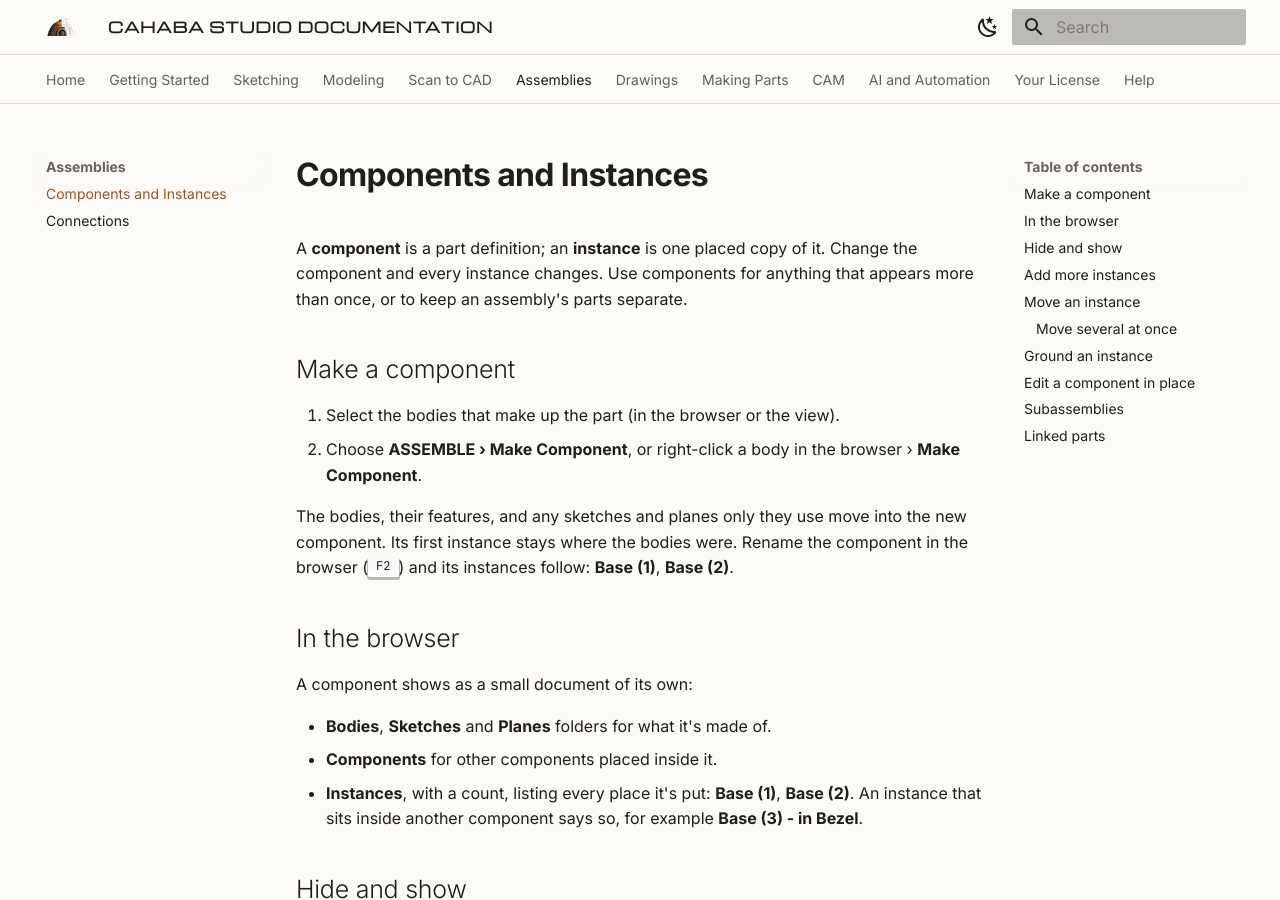
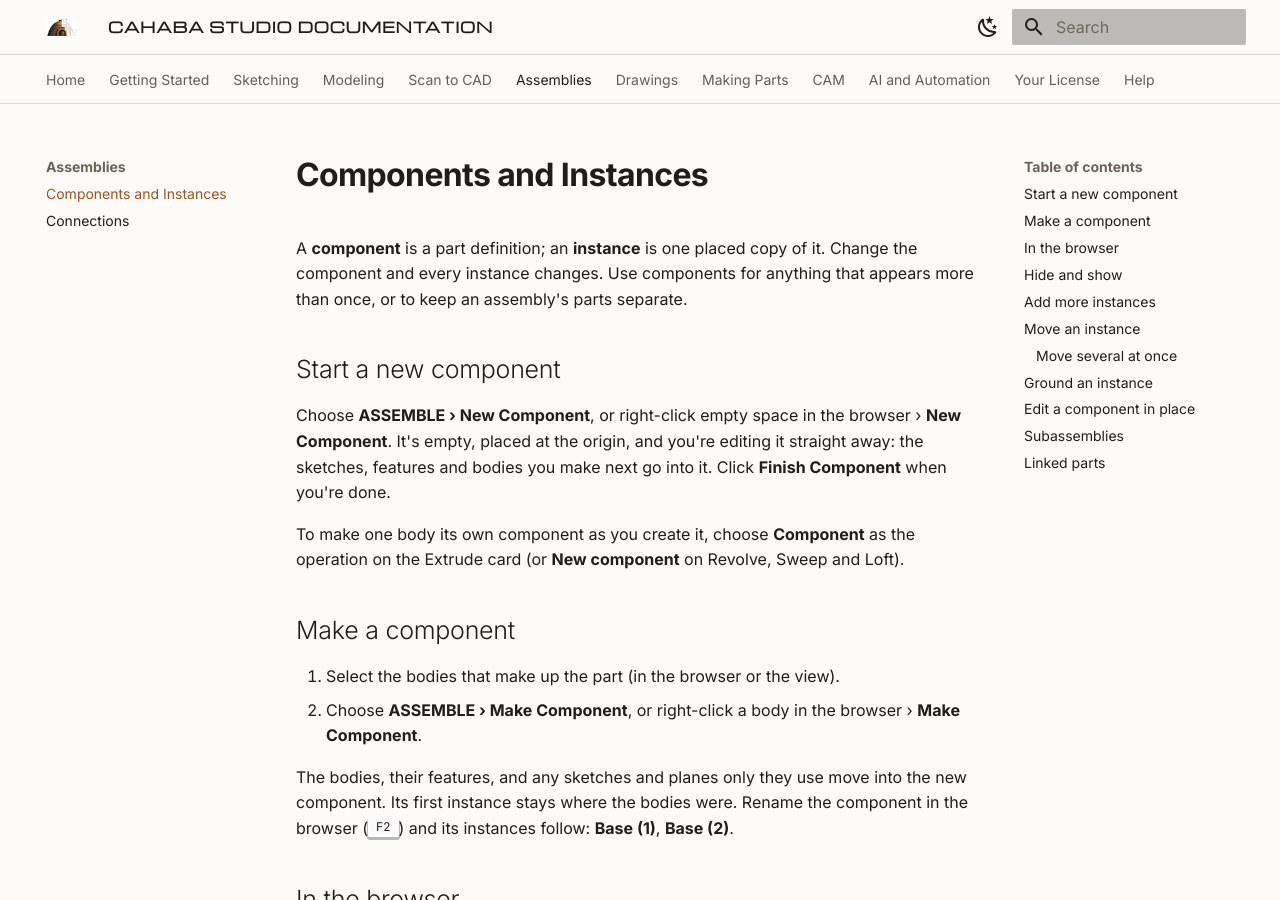
Before and after one commit to invictuscockpits/invictuscad-docs, an MkDocs documentation site: the page built from docs/assemblies/components.md, in a window 1280 px wide and 900 px high. Built offline with MkDocs 1.6.1 and Material for MkDocs 9.7.7, drawn with Linux system fonts in a browser that asks for light colours.

Commit message:
New Component, and the new-component choice on Extrude, Revolve, Sweep and Loft

```diff
--- a/docs/assemblies/components.md
+++ b/docs/assemblies/components.md
@@ -3,6 +3,15 @@
 A **component** is a part definition; an **instance** is one placed copy of it. Change the
 component and every instance changes. Use components for anything that appears more than once,
 or to keep an assembly's parts separate.
+
+## Start a new component
+
+Choose **ASSEMBLE › New Component**, or right-click empty space in the browser › **New
+Component**. It's empty, placed at the origin, and you're editing it straight away: the sketches,
+features and bodies you make next go into it. Click **Finish Component** when you're done.
+
+To make one body its own component as you create it, choose **Component** as the operation on
+the Extrude card (or **New component** on Revolve, Sweep and Loft).
 
 ## Make a component
 
--- a/docs/getting-started/window.md
+++ b/docs/getting-started/window.md
@@ -33,7 +33,7 @@ tick which tools are pinned. In a narrow window, panels that don't fit move unde
 |---|---|
 | CREATE | Sketch, Extrude, Revolve, Hole, Sweep, Loft, Thread, Box, Reference Plane |
 | MODIFY | Fillet, Chamfer, Shell, Combine, Split Body, Mirror, Rectangular Pattern, Circular Pattern, Path Pattern, Delete, Parameters |
-| ASSEMBLE | Make Component, Connect, Move Instance, Update Links |
+| ASSEMBLE | New Component, Make Component, Connect, Move Instance, Update Links |
 | MAKE | [Drawing](../drawings/index.md), Export Flat, Nest Parts |
 | INSPECT | Measure, Section Analysis |
 
```
Also changed, not shown: docs/modeling/extrude.md (+1 -0 lines), docs/modeling/revolve-sweep-loft.md (+1 -1 lines).
